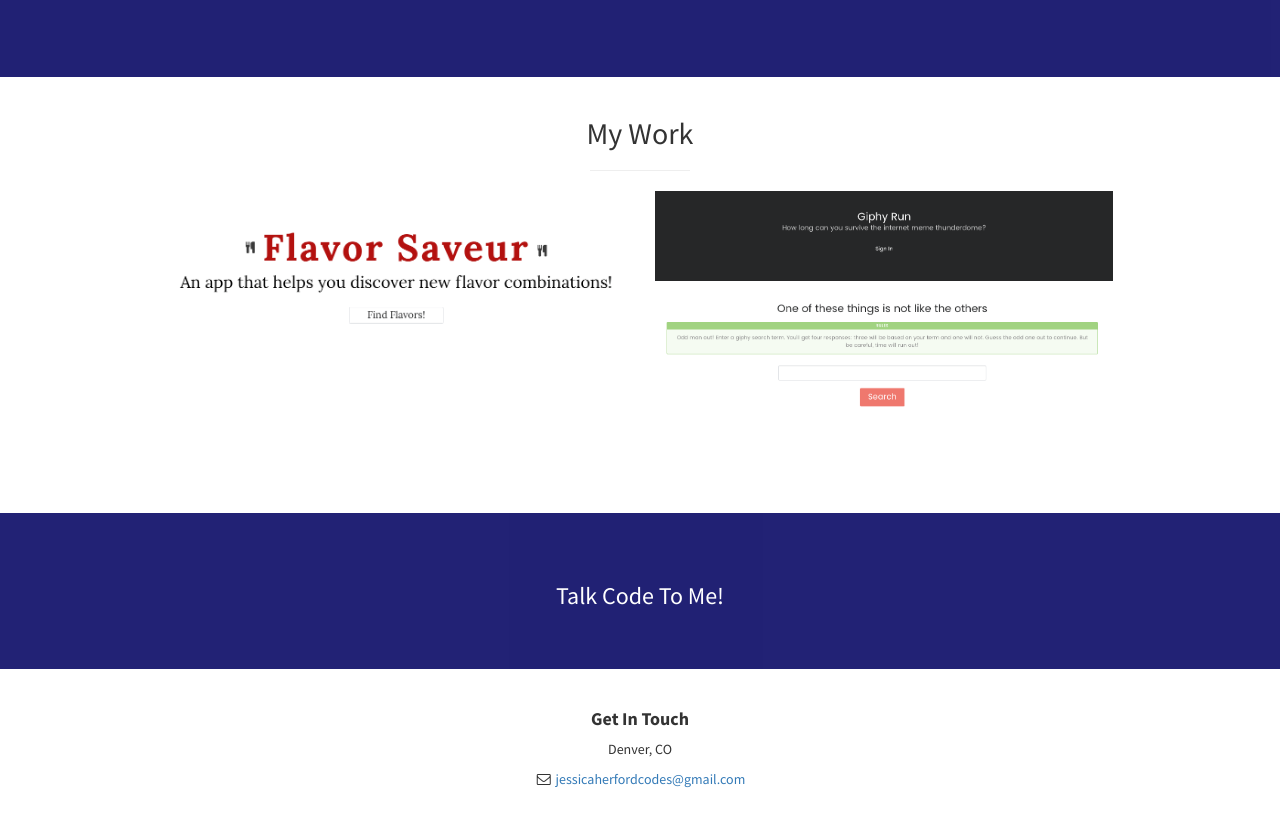
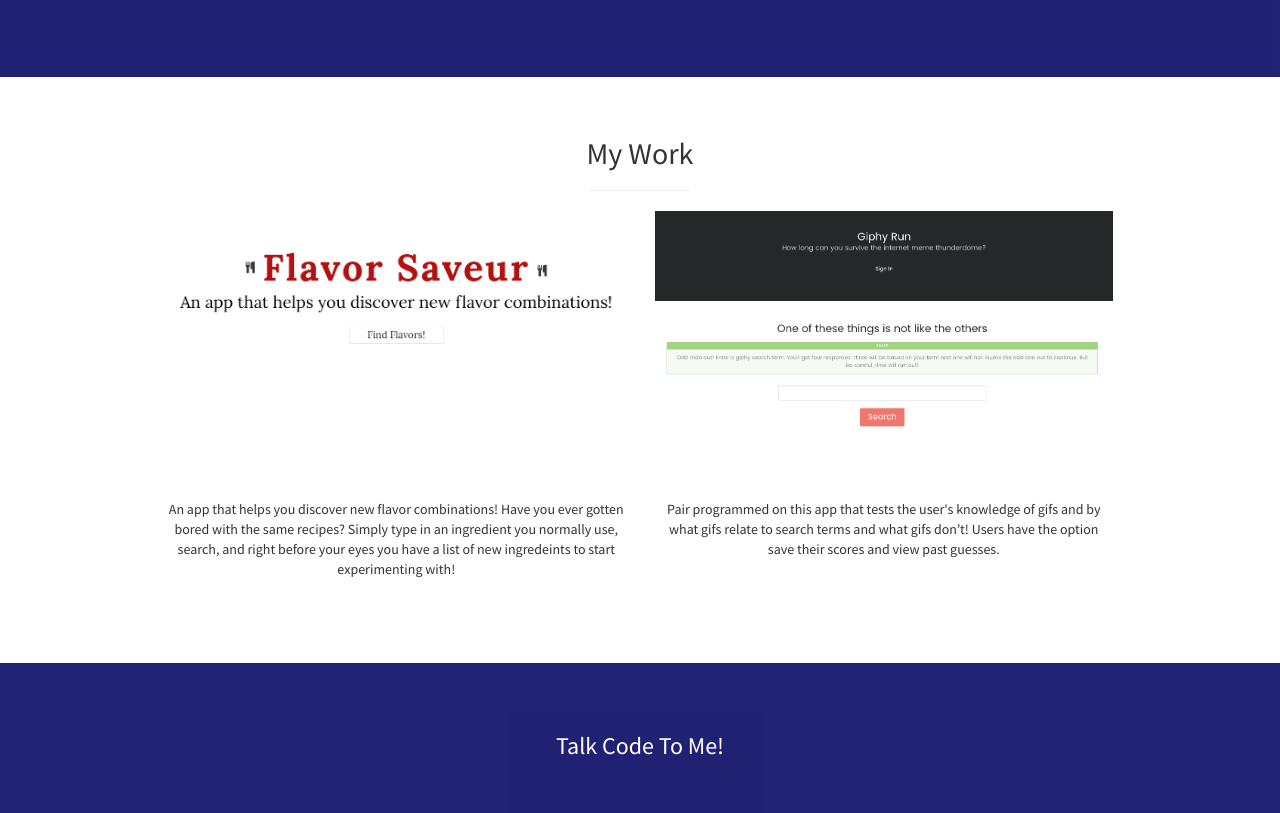
Before and after one commit to jessicaherford/portfolio_site_2016, a website: page index.html in a window 1280 px wide. Shown: the part 1321-2134 px from the top of the page. Drawn offline with Linux system fonts and the light colour scheme.

Commit message:
small changes

```diff
--- a/css/stylish-portfolio.css
+++ b/css/stylish-portfolio.css
@@ -230,7 +230,7 @@ hr.small {
 /* Portfolio */
 
 .portfolio {
-    padding-top: 20px;
+    padding: 40px;
 }
 
 .portfolio-item {
@@ -243,6 +243,10 @@ hr.small {
 
 .img-portfolio:hover {
     opacity: 0.8;
+}
+
+#flavSaveDesc{
+  padding-top: 74px;
 }
 
 /* Call to Action */
--- a/index.html
+++ b/index.html
@@ -150,6 +150,7 @@
                                     <img class="img-portfolio img-responsive" src="img/flavor_saveur.png">
                                 </a>
                             </div>
+                            <p id='flavSaveDesc'>An app that helps you discover new flavor combinations!  Have you ever gotten bored with the same recipes?  Simply type in an ingredient you normally use, search, and right before your eyes you have a list of new ingredeints to start experimenting with!</p>
                         </div>
                         <div class="col-md-6">
                             <div class="portfolio-item">
@@ -157,6 +158,7 @@
                                     <img class="img-portfolio img-responsive" src="img/giphy_run.png">
                                 </a>
                             </div>
+                            <p>Pair programmed on this app that tests the user's knowledge of gifs and by what gifs relate to search terms and what gifs don’t! Users have the option save their scores and view past guesses.</p>
                         </div>
                     </div>
                     <!-- /.row (nested) -->
```
Also changed, not shown: 1 other file.
